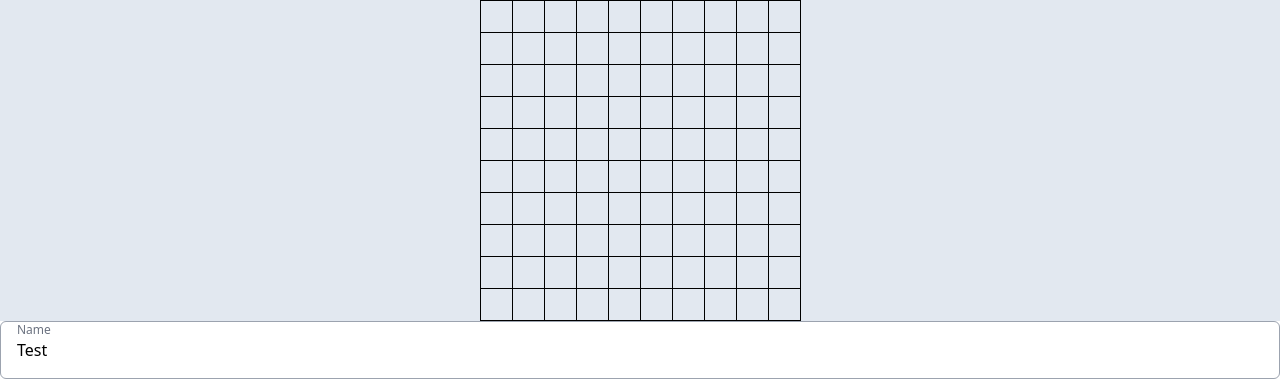
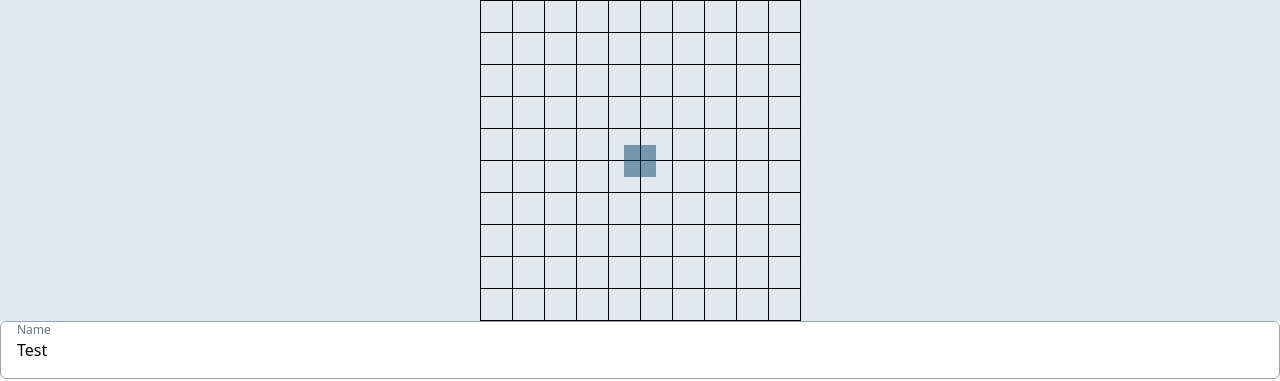
Before and after one commit to dylanclaywell/tile-titan-deprecated, a React (Vite) app: page / in a window 1280 px wide. Shown: the top 381 px of the page. Built offline with nearby package versions, Linux system fonts and the light colour scheme.

Commit message:
Added a way to change tools and show the selected tile for the tile tool

```diff
--- a/src/App.tsx
+++ b/src/App.tsx
@@ -2,13 +2,14 @@ import React from 'react'
 
 import TilesetViewer from './components/TilesetViewer'
 import TilemapEditor from './components/TilemapEditor'
+import { ToolProvider } from './contexts/ToolContext'
 
 function App() {
   return (
-    <>
+    <ToolProvider>
       <TilemapEditor />
       <TilesetViewer />
-    </>
+    </ToolProvider>
   )
 }
 
--- a/src/components/TilemapEditor.tsx
+++ b/src/components/TilemapEditor.tsx
@@ -1,7 +1,8 @@
-import React from 'react'
+import React, { useContext, useEffect } from 'react'
 import z from 'zod'
 
 import TextField from './TextField'
+import { ToolContext } from '../contexts/ToolContext'
 
 const FormElement = z.instanceof(HTMLFormElement)
 const FormData = z.object({
@@ -38,6 +39,8 @@ const initialTilemap: TilemapType = {
 }
 
 export default function TilemapEditor() {
+  const [cursorRef, setCursorRef] = React.useState<HTMLDivElement | null>(null)
+  const [toolState, { updateTileCanvas }] = useContext(ToolContext)
   const [tilemap, setTilemap] = React.useState<TilemapType>(initialTilemap)
   const [errors, setErrors] = React.useState<z.ZodIssue[]>()
 
@@ -50,12 +53,65 @@ export default function TilemapEditor() {
     return error?.message ?? ''
   }
 
-  console.log(tilemap)
+  useEffect(
+    function registerTileTool() {
+      function onMouseMove(e: MouseEvent) {
+        if (toolState.tool.type !== 'tile') return
+
+        const { clientX, clientY } = e
+
+        if (e.target instanceof HTMLDivElement) {
+          const isHoveringTilemapEditor =
+            e.target.id === 'tilemap-editor' ||
+            e.target.parentElement?.id === 'tilemap-grid'
+
+          if (!cursorRef) return
+
+          if (isHoveringTilemapEditor) {
+            cursorRef.classList.remove('hidden')
+            cursorRef.style.top = `${clientY - tilemap.tileHeight / 2}px`
+            cursorRef.style.left = `${clientX - tilemap.tileWidth / 2}px`
+          } else {
+            cursorRef.classList.add('hidden')
+          }
+        }
+      }
+
+      document.addEventListener('mousemove', onMouseMove)
+
+      return () => {
+        document.removeEventListener('mousemove', onMouseMove)
+      }
+    },
+    [tilemap, cursorRef]
+  )
 
   return (
     <div>
-      <div className="flex justify-center items-center bg-slate-200">
+      <div
+        id="tilemap-editor"
+        className="flex justify-center items-center bg-slate-200"
+      >
         <div
+          className="p-4 absolute pointer-events-none bg-sky-900 bg-opacity-50"
+          ref={(el) => setCursorRef(el)}
+          style={{
+            width: tilemap.tileWidth,
+            height: tilemap.tileHeight,
+          }}
+        >
+          <img
+            className="absolute top-0 left-0"
+            style={{
+              width: tilemap.tileWidth,
+              height: tilemap.tileHeight,
+            }}
+            src={toolState.tool.tileCanvas.toDataURL()}
+          />
+        </div>
+
+        <div
+          id="tilemap-grid"
           className="grid border-l border-b border-black"
           style={{
             gridTemplateColumns: `repeat(${tilemap.width}, ${tilemap.tileWidth}px)`,
--- a/src/components/TilesetViewer.tsx
+++ b/src/components/TilesetViewer.tsx
@@ -1,15 +1,15 @@
-import React, { useEffect } from 'react'
-import html2canvas from 'html2canvas'
+import React, { useContext, useState, useEffect } from 'react'
 
 import { TilesetUploader } from './TilesetUploader'
 import { TilesetType, getTilesets } from '../indexedDB/tileset'
+import { ToolContext } from '../contexts/ToolContext'
 
 export default function TilesetViewer() {
-  const [tilesets, setTilesets] = React.useState<TilesetType[]>([])
-  const [imageIsLoaded, setImageIsLoaded] = React.useState(false)
-  const [cursorRef, setCursorRef] = React.useState<HTMLDivElement | null>(null)
-  const [imageRef, setImageRef] = React.useState<HTMLImageElement | null>(null)
-  const [canvas, setCanvas] = React.useState<HTMLCanvasElement | null>(null)
+  const [tilesets, setTilesets] = useState<TilesetType[]>([])
+  const [imageIsLoaded, setImageIsLoaded] = useState(false)
+  const [cursorRef, setCursorRef] = useState<HTMLDivElement | null>(null)
+  const [imageRef, setImageRef] = useState<HTMLImageElement | null>(null)
+  const [, { updateTileCanvas }] = useContext(ToolContext)
 
   async function refreshTilesets() {
     setTilesets(await getTilesets())
@@ -39,13 +39,15 @@ export default function TilesetViewer() {
     const coords = e.target.coords
     const [x1, y1, x2, y2] = coords.split(',').map((n) => parseInt(n))
 
-    const image = await html2canvas(imageRef, {
-      x: x1,
-      y: y1,
-      width: x2 - x1,
-      height: y2 - y1,
-    })
-    setCanvas(image)
+    const width = x2 - x1
+    const height = y2 - y1
+
+    const canvas = document.createElement('canvas')
+    canvas.width = width
+    canvas.height = height
+    const context = canvas.getContext('2d')
+    context?.drawImage(imageRef, x1, y1, width, height, 0, 0, width, height)
+    updateTileCanvas(canvas)
   }
 
   const imageWidth = imageIsLoaded && imageRef ? imageRef.width : 0
@@ -79,11 +81,6 @@ export default function TilesetViewer() {
 
   return (
     <div>
-      {canvas && (
-        <div className="p-4">
-          <img className="w-8 h-8" src={canvas.toDataURL()} />
-        </div>
-      )}
       {tilesets.map((tileset) => (
         <div key={tileset.id} className="relative">
           <img
--- /dev/null
+++ b/src/contexts/ToolContext.tsx
@@ -0,0 +1,61 @@
+import React, { createContext, useState } from 'react'
+
+export type Tool = {
+  type: 'tile'
+  tileCanvas: HTMLCanvasElement
+}
+
+export type State = {
+  tool: Tool
+}
+
+export type Actions = {
+  updateTileCanvas: (tileCanvas: HTMLCanvasElement) => void
+}
+
+const tileCanvas = document.createElement('canvas')
+tileCanvas.width = 32
+tileCanvas.height = 32
+
+export const ToolContext = createContext<[State, Actions]>([
+  {
+    tool: {
+      type: 'tile',
+      tileCanvas,
+    },
+  },
+  {
+    updateTileCanvas: () => undefined,
+  },
+])
+
+export function ToolProvider({ children }: { children: React.ReactNode }) {
+  const [state, setState] = useState<State>({
+    tool: {
+      type: 'tile',
+      tileCanvas,
+    },
+  })
+
+  function updateTileCanvas(tileCanvas: HTMLCanvasElement) {
+    if (state.tool.type !== 'tile') return
+
+    setState({
+      ...state,
+      tool: {
+        ...state.tool,
+        tileCanvas,
+      },
+    })
+  }
+
+  const actions = {
+    updateTileCanvas,
+  }
+
+  return (
+    <ToolContext.Provider value={[state, actions]}>
+      {children}
+    </ToolContext.Provider>
+  )
+}
```
